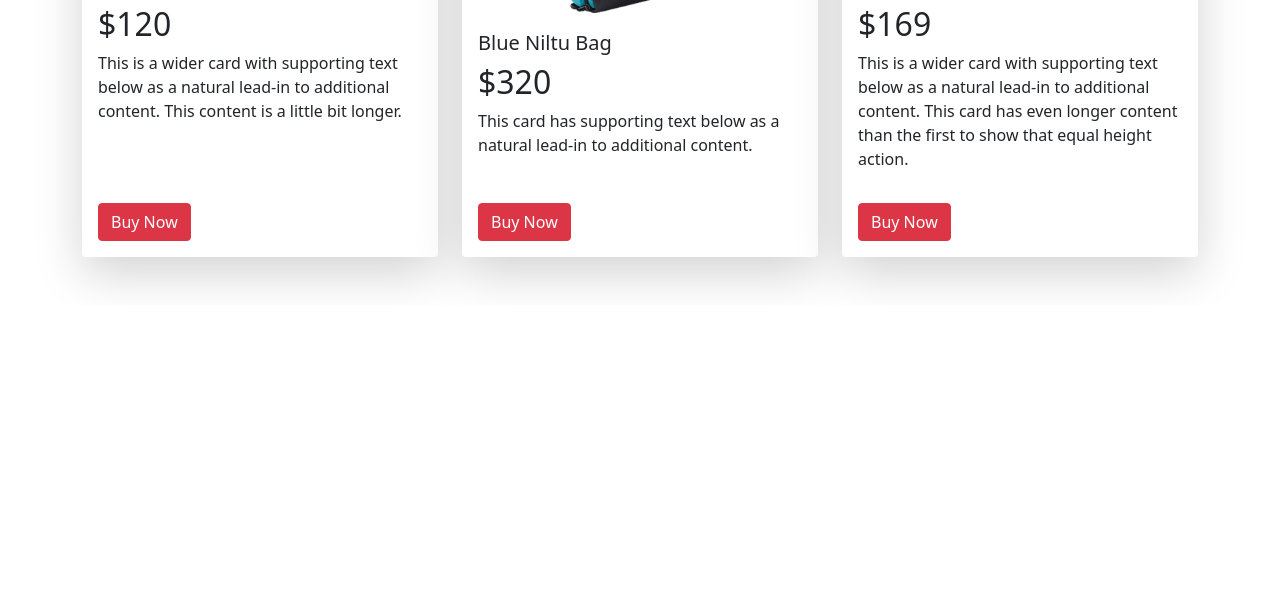
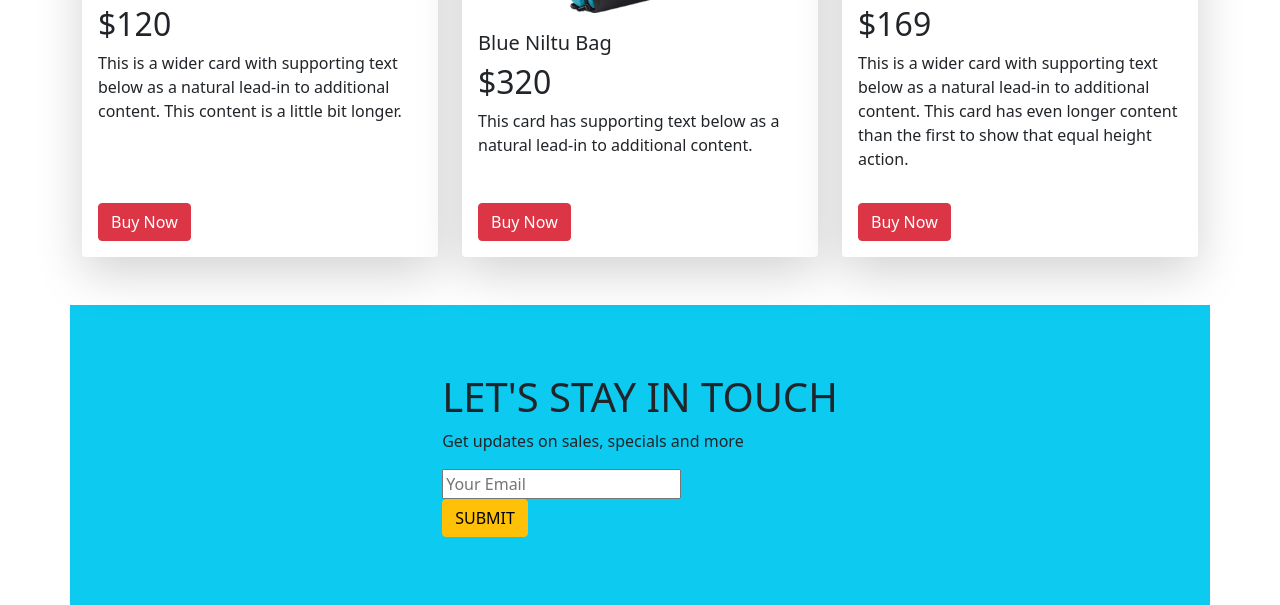
Before and after one commit to Taposhpaul1998/Panda-commerce, a plain HTML site: page index.html in a window 1280 px wide. Shown: the part 1818-2423 px from the top of the page. Before the commit the page ends 2123 px from the top, so only its background shows below. Drawn offline with Linux system fonts and the light colour scheme.

Commit message:
devoleper commit

```diff
--- a/index.html
+++ b/index.html
@@ -243,8 +243,17 @@
                 </div>
             </div>
         </section>
+        <section style="height: 300px;" class="container bg-info d-flex justify-content-center align-items-center">
+            <div>
+                <h1>LET'S STAY IN TOUCH</h1>
+                <p>Get updates on sales, specials and more</p>
+                <input type="text" placeholder="Your Email">
+                <br>
+                <button class="btn btn-warning">SUBMIT</button>
+            </div>
+        </section>
     </main>
-
+    <!-- footer start  -->
     <footer></footer>
     <!-- bootstrap script  -->
     <script src="bootstap/js/bootstrap.bundle.min.js"></script>
```
